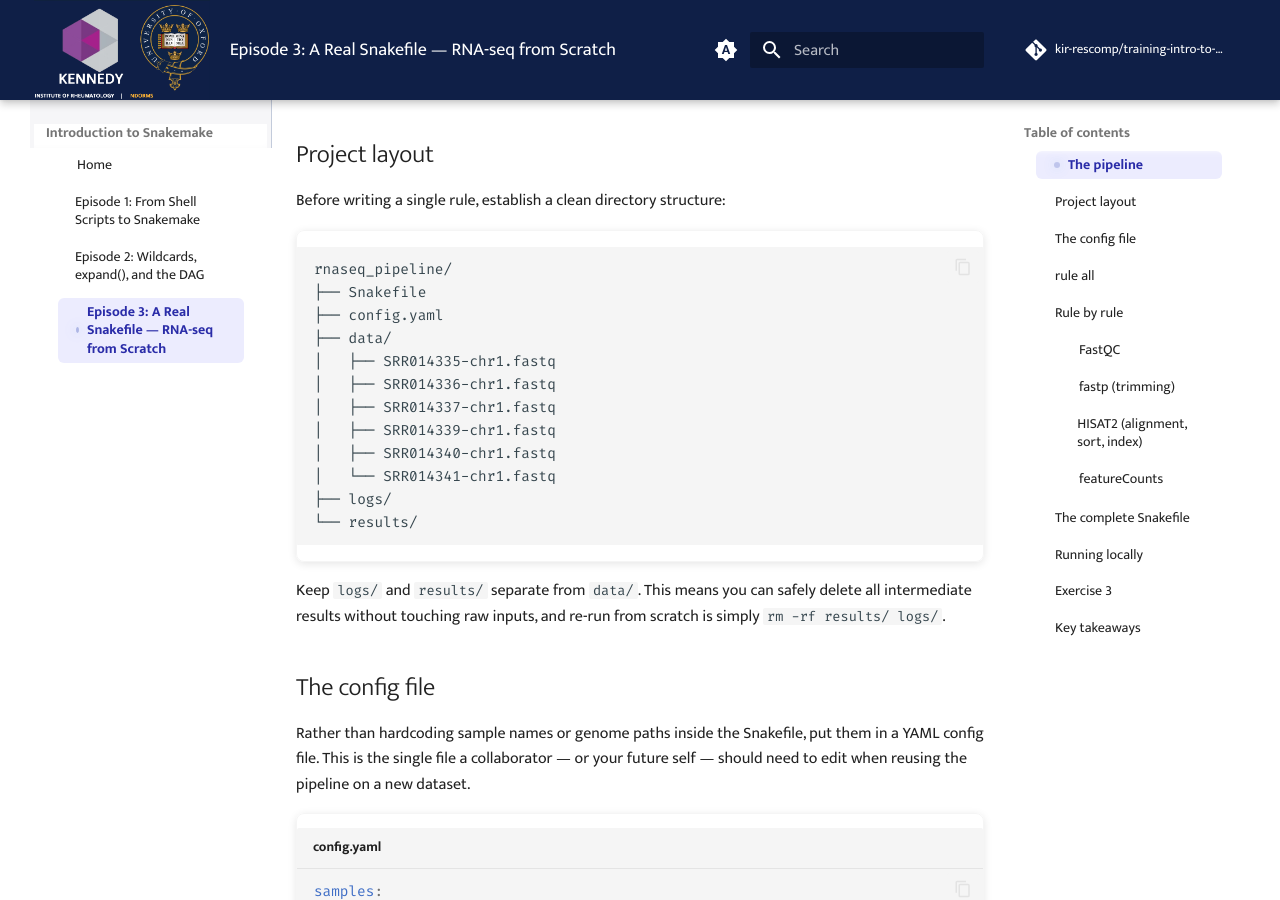
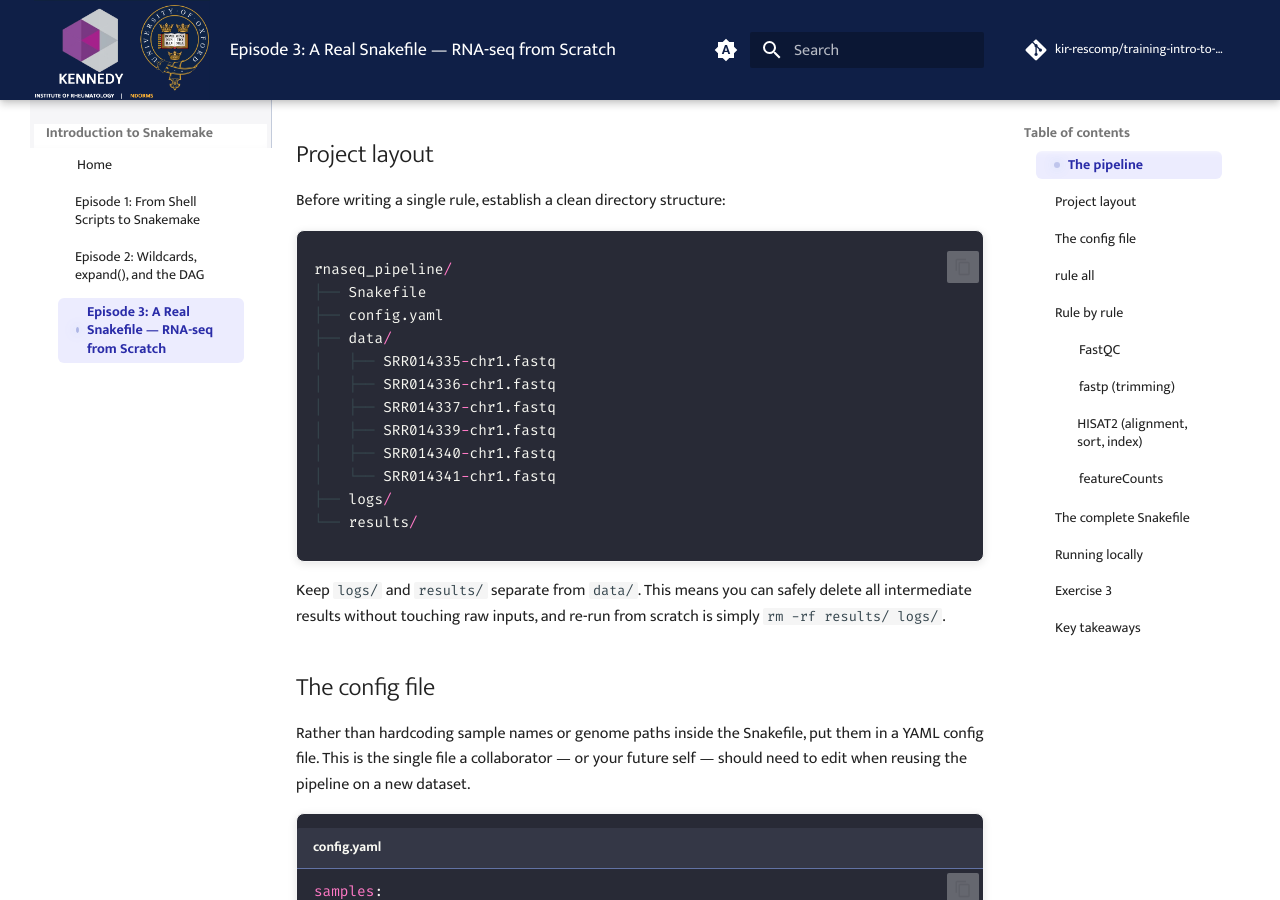
Before and after one commit to kir-rescomp/training-intro-to-snakemake, an MkDocs documentation site: the page built from docs/ep03_rnaseq_snakefile.md, in a window 1280 px wide and 900 px high, scrolled down 480 px. Built offline with MkDocs 1.6.1 and Material for MkDocs 9.7.7, drawn with Linux system fonts in a browser that asks for light colours; comment, search, counter and statistics services are not loaded.

Commit message:
update episode03

````diff
--- a/docs/ep03_rnaseq_snakefile.md
+++ b/docs/ep03_rnaseq_snakefile.md
@@ -16,7 +16,8 @@ The inputs are paired-end FASTQ files. The final output is a single counts matri
 
 Before writing a single rule, establish a clean directory structure:
 
-```
+<div class="dracula" markdown="1">
+```rust
 rnaseq_pipeline/
 ├── Snakefile
 ├── config.yaml
@@ -30,6 +31,7 @@ rnaseq_pipeline/
 ├── logs/
 └── results/
 ```
+</div>
 
 Keep `logs/` and `results/` separate from `data/`. This means you can safely delete all intermediate results without touching raw inputs, and re-run from scratch is simply `rm -rf results/ logs/`.
 
@@ -37,6 +39,7 @@ Keep `logs/` and `results/` separate from `data/`. This means you can safely del
 
 Rather than hardcoding sample names or genome paths inside the Snakefile, put them in a YAML config file. This is the single file a collaborator — or your future self — should need to edit when reusing the pipeline on a new dataset.
 
+<div class="dracula" markdown="1">
 ```yaml title="config.yaml"
 samples:
   - SRR001
@@ -53,14 +56,17 @@ threads:
   hisat2: 8
   featurecounts: 4
 ```
+</div>
 
 Load it at the top of the Snakefile with the `configfile:` directive:
 
+<div class="snakefile" markdown="1">
 ```python title="Snakefile"
 configfile: "config.yaml"
 
 SAMPLES = config["samples"]
 ```
+</div>
 
 After this, `config` is a standard Python dictionary. `SAMPLES` is the list `["SRR001", "SRR002", "SRR003"]`. Changing the sample list in `config.yaml` is the only edit needed to run the same pipeline on a new experiment.
 
````
